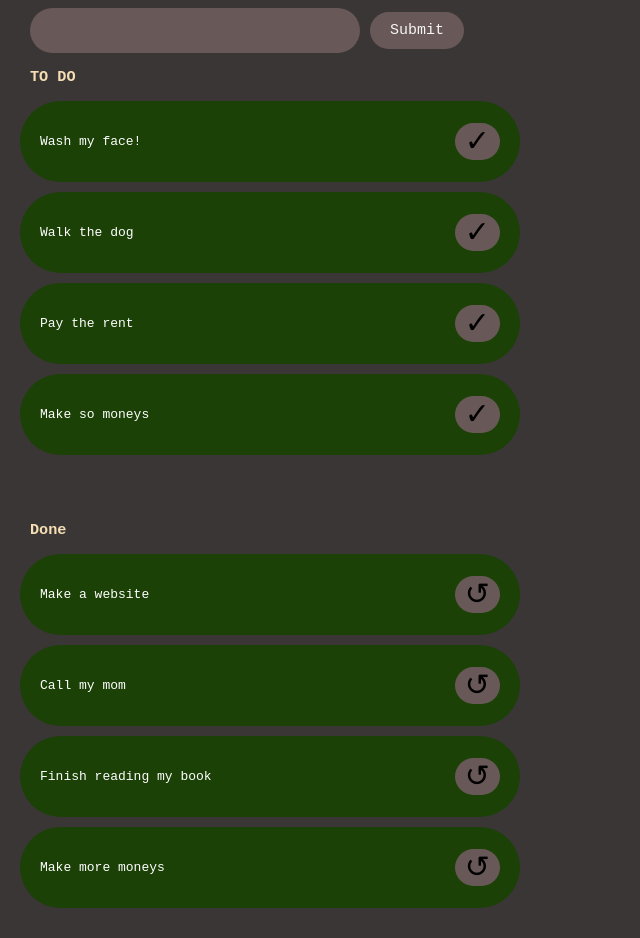
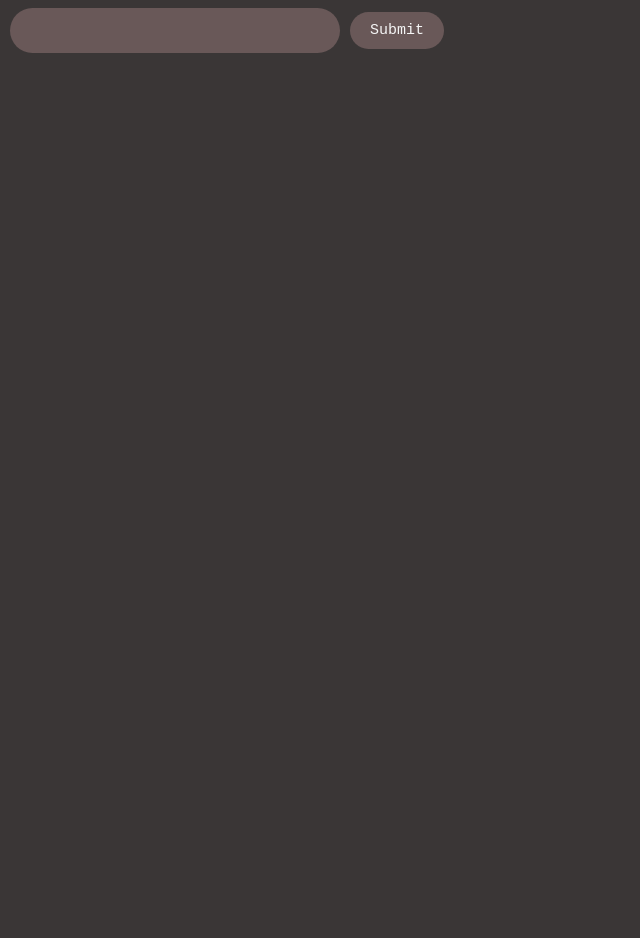
Before and after one commit to renot51/To-do-app, a React (Create React App) app: page / in a window 1280 px wide. Shown: the part 100-1038 px from the top of the page, without its empty margins (0-640 px from the left). After the commit the page ends 800 px from the top, so only its background shows below. Built offline with nearby package versions, Linux system fonts and the light colour scheme; the HTML template or start-up script is replaced by a standard one.

Commit message:
life cycle methods,local storage

```diff
--- a/src/components/App.js
+++ b/src/components/App.js
@@ -8,24 +8,40 @@ class App extends React.Component {
   constructor(props) {
     super(props);
     this.state = {
-      items: [
-        { text: "Wash my face!", done: false },
-        { text: "Walk the dog", done: false },
-        { text: "Pay the rent", done: false },
-        { text: "Make so moneys", done: false },
-        { text: "Make a website", done: true },
-        { text: "Call my mom", done: true },
-        { text: "Finish reading my book", done: true },
-        { text: "Make more moneys", done: true }
-      ]
+      items: []
     };
   }
-  handleUpdateItem = val => {
-    console.log("dsalkf");
+
+  componentDidMount() {
+    const items = localStorage.getItem("toDo-Items");
+    let parst = JSON.parse(items);
+
+    if (!parst) {
+      parst = [];
+    }
+    this.setState({ items: parst });
+
+    console.log(parst);
+  }
+
+  handleUpdateItem = id => {
+    const updatedItems = this.state.items.map(el => {
+      if (el.id === id) {
+        el.done = !el.done;
+
+        return el;
+      }
+      return el;
+    });
+    this.setState({ items: updatedItems });
+    localStorage.setItem("toDo-Items", JSON.stringify(updatedItems));
   };
+
   handleAddToDo = val => {
-    const toDo = { text: val, done: false };
-    this.setState({ items: [toDo, ...this.state.items] });
+    const toDo = { id: new Date().getTime(), text: val, done: false };
+    const items = [toDo, ...this.state.items];
+    this.setState({ items });
+    localStorage.setItem("toDo-Items", JSON.stringify(items));
   };
   render() {
     const toDos = this.state.items.filter(el => !el.done);
@@ -39,7 +55,10 @@ class App extends React.Component {
           handleUpdateItem={this.handleUpdateItem}
           handleAddToDo={this.handleAddToDo}
         ></ToDosContainer>
-        <ToDonesContainer toDones={toDones}></ToDonesContainer>
+        <ToDonesContainer
+          toDones={toDones}
+          handleUpdateItem={this.handleUpdateItem}
+        ></ToDonesContainer>
       </div>
     );
   }
--- a/src/components/ToDoItem.js
+++ b/src/components/ToDoItem.js
@@ -1,18 +1,23 @@
 import React from "react";
 
 class ToDoItem extends React.Component {
-  updateItem = () => {
-    this.props.handleUpdate();
-    console.log(this.props);
-  };
   render() {
     const statusDoDone = this.props.todo.done;
     let button;
     if (statusDoDone) {
-      button = <button onClick={this.updateItem}>&#8634;</button>;
+      button = (
+        <button onClick={() => this.props.handleUpdate(this.props.todo.id)}>
+          &#8634;
+        </button>
+      );
     } else {
-      button = <button onClick={this.updateItem}>&#10003;</button>;
+      button = (
+        <button onClick={() => this.props.handleUpdate(this.props.todo.id)}>
+          &#10003;
+        </button>
+      );
     }
+
     return (
       <div className="item">
         <p>{this.props.todo.text}</p>
--- a/src/components/ToDonesContainer.js
+++ b/src/components/ToDonesContainer.js
@@ -1,20 +1,29 @@
 import React from "react";
 import ToDoItem from "./ToDoItem";
 
-const ToDonesContainer = props => {
-  const toDones = props.toDones;
+class ToDonesContainer extends React.Component {
+  render() {
+    const toDones = this.props.toDones;
     const toDonesItems = toDones.map(el => {
-    return <ToDoItem todo={el} key={el.text}></ToDoItem>;
+      return (
+        <ToDoItem
+          handleUpdate={this.props.handleUpdateItem}
+          todo={el}
+          key={el.text}
+        ></ToDoItem>
+      );
     });
-
     return (
       <div className="toDonesContainer">
+        {toDones.length > 0 && (
           <div className="list">
             <h3>Done</h3>
             {toDonesItems}
           </div>
+        )}
       </div>
-  ); // returns is the render
-};
+    );
+  }
+}
 
 export default ToDonesContainer;
--- a/src/components/ToDosContainer.js
+++ b/src/components/ToDosContainer.js
@@ -47,10 +47,12 @@ class ToDosContainer extends React.Component {
             {/* this is the button*/}
           </form>
         </div>
-        <div className="list">
-          <h3>TO DO</h3>
-          {todoItems}
-        </div>
+        {todos.length > 0 && (
+          <div className="list">
+            <h3>To do</h3>
+            {todoItems}
+          </div>
+        )}
       </div>
     ); // returns is the render
   }
--- a/src/css/App.scss
+++ b/src/css/App.scss
@@ -18,10 +18,11 @@ body {
     align-items: center;
     padding: 20px;
   }
+  .toDosContainer {
+    padding-top: 20px;
+  }
   .toDosContainer,
   .toDonesContainer {
-    padding: 20px;
-
     width: 500px;
     .form {
       .input {
```
Lines whose indentation alone changed are shown as unchanged.
